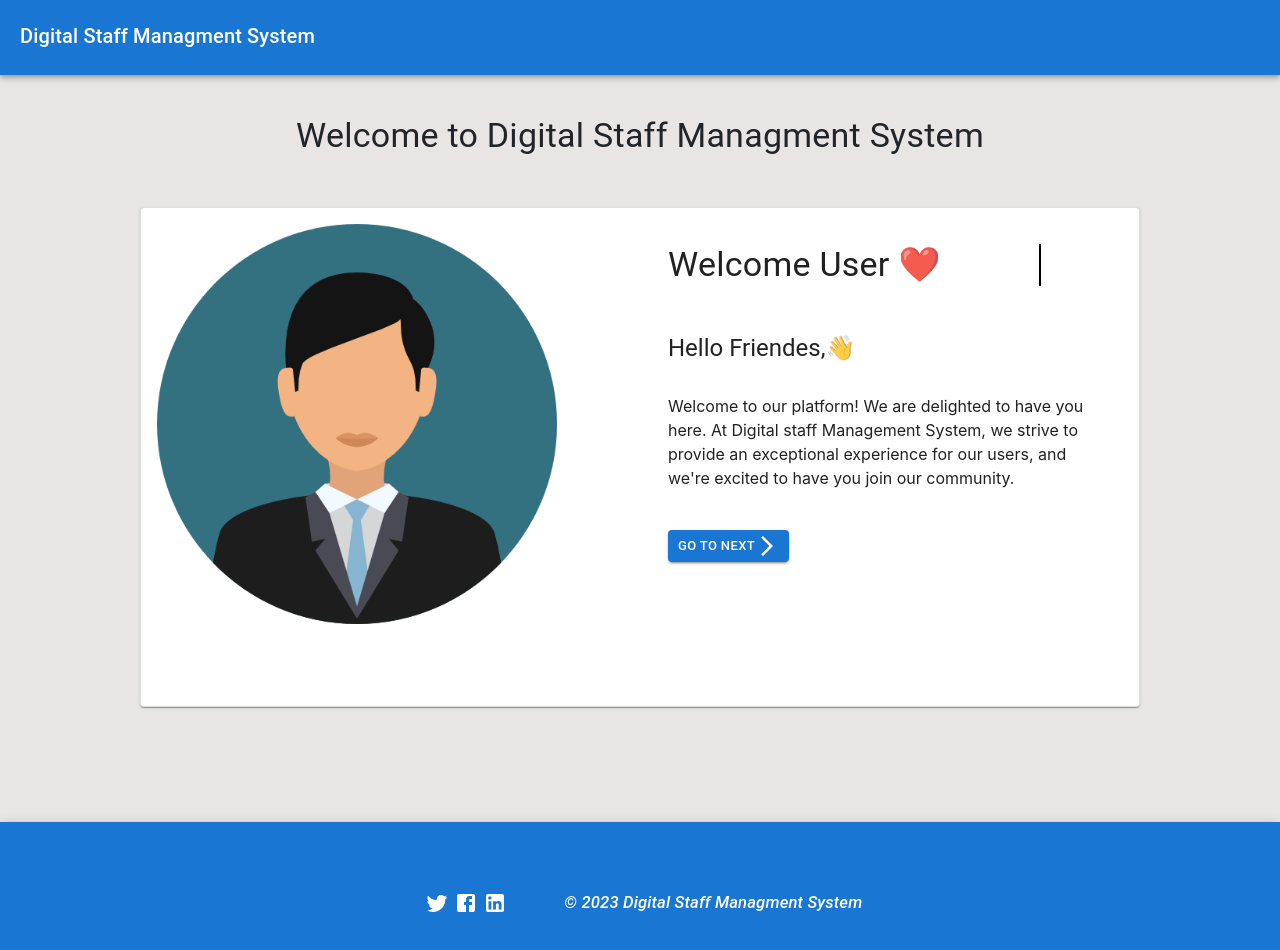
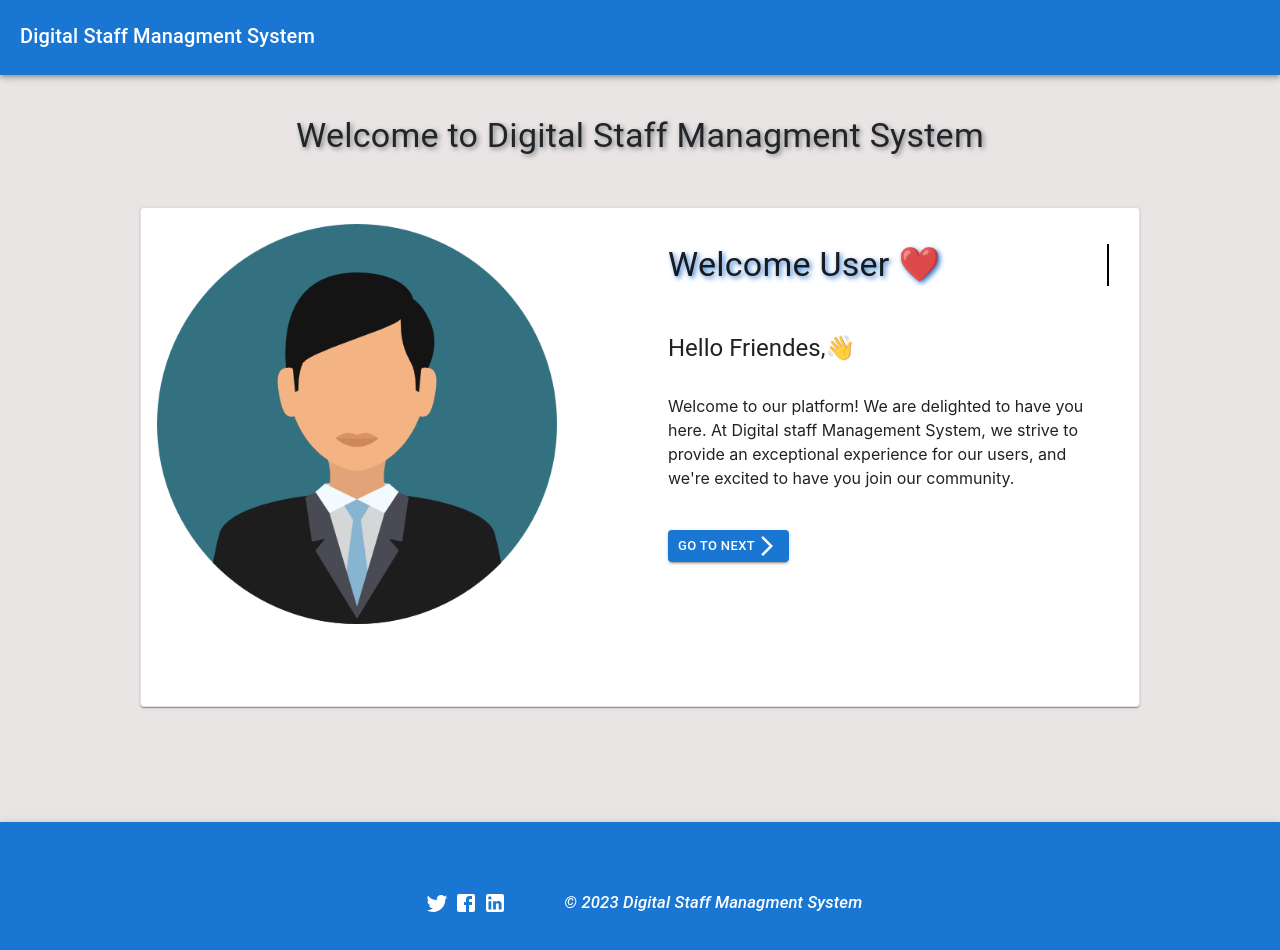
Before and after one commit to sukanyamohanty143/Digital-Staff-Management-System., a React (Create React App) app: page / in a window 1280 px wide. Shown: the top 950 px of the page. Built offline with nearby package versions, Linux system fonts and the light colour scheme.

Commit message:
Add shadow on text

```diff
--- a/src/App.css
+++ b/src/App.css
@@ -28,13 +28,11 @@ body {
   margin: auto;
   margin-top: 50px;
  }
-
 .fottercontainer{
   margin: auto;
   width: 470px;
   margin-top: 28px;
 }
-
 .footer-text{
    text-align:"center";
    margin-top: 20px;
@@ -42,19 +40,15 @@ body {
    font-style: italic;
 
 }
-
 .footer-text:hover {
-  color: gray;
+  color: red;
 }
-
-
 .registretion-card{
   width: 700px;
   height: 700px;
   margin: auto;
   margin-top: 50px;
 }
-
 .cardcontainer{
   width: 800px;
   height: 500px;
@@ -62,7 +56,6 @@ body {
   margin-top: 50px;
 
 }
-
 @keyframes fadeIn {
   0% {
     opacity: 0;
@@ -74,11 +67,10 @@ body {
   }
 }
 
-
 .welcometext {
   animation: fadeIn 1.5s ease-in-out;
+  text-shadow: 2px 2px 5px gray;
 }
-
 
 .typing-animation {
   display: inline-block;
@@ -86,22 +78,22 @@ body {
   white-space: nowrap;
   border-right: 2px solid gray;
   animation: typing 4s steps(14, end) infinite, blink-caret 1s step-end infinite;
+  text-shadow: 2px 2px 5px #337CCF;
 }
 
 @keyframes typing {
   0%, 100% {
     width: 0;
   }
-  50% {
+  40% {
     width: 100%;
   }
 }
-
 @keyframes blink-caret {
   from, to {
     border-color: transparent;
   }
-  50% {
+  40% {
     border-color: #000;
   }
 }
```
